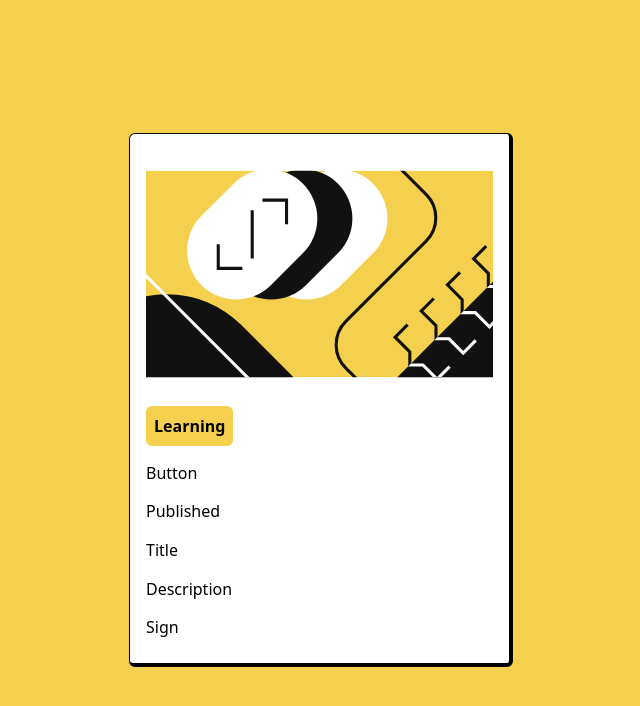
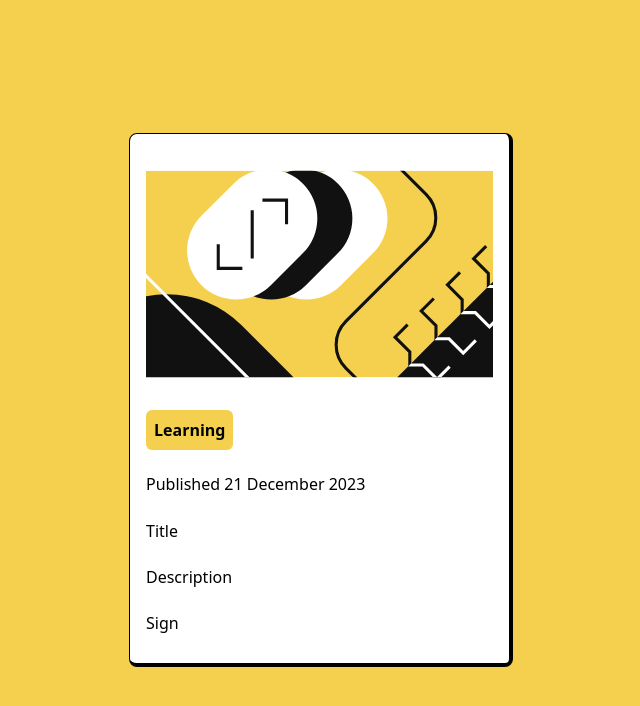
Before and after one commit to LEstebanR/FM_blog_preview_card, a React (Vite) app: page / in a window 1280 px wide. Shown: the top 706 px of the page, without its empty margins (319-959 px from the left). Built offline with nearby package versions, Linux system fonts and the light colour scheme.

Commit message:
add published date

```diff
--- a/src/App.tsx
+++ b/src/App.tsx
@@ -2,6 +2,7 @@ import Card from "./components/card";
 
 const CARD_DATA = {
   image: "/public/assets/images/illustration-article.svg",
+  published: "21 December 2023",
 };
 
 function App() {
--- a/src/components/card.tsx
+++ b/src/components/card.tsx
@@ -4,17 +4,17 @@ import Button from "./button";
 type props = {
   cardData: {
     image: string;
+    published: string;
   };
 };
 
 const Card: React.FC<props> = ({ cardData }) => {
   return (
-    <div className="flex flex-col border-black border-r-4 border-b-4 border p-4 rounded-md w-10/12 bg-white h-4/6 justify-around items-center max-w-96">
+    <div className="flex flex-col border-black border-r-4 border-b-4 border p-4 rounded-lg w-10/12 bg-white h-4/6 justify-around items-center max-w-96">
       <img className="rounded-lg h-3/6" src={cardData.image} />
       <div className="flex flex-col items-start h-3/6 w-full justify-around">
         <Button label="Learning" />
-        <p>Button</p>
-        <p>Published</p>
+        <p>Published {cardData.published}</p>
         <p>Title</p>
         <p>Description</p>
         <p>Sign</p>
```
